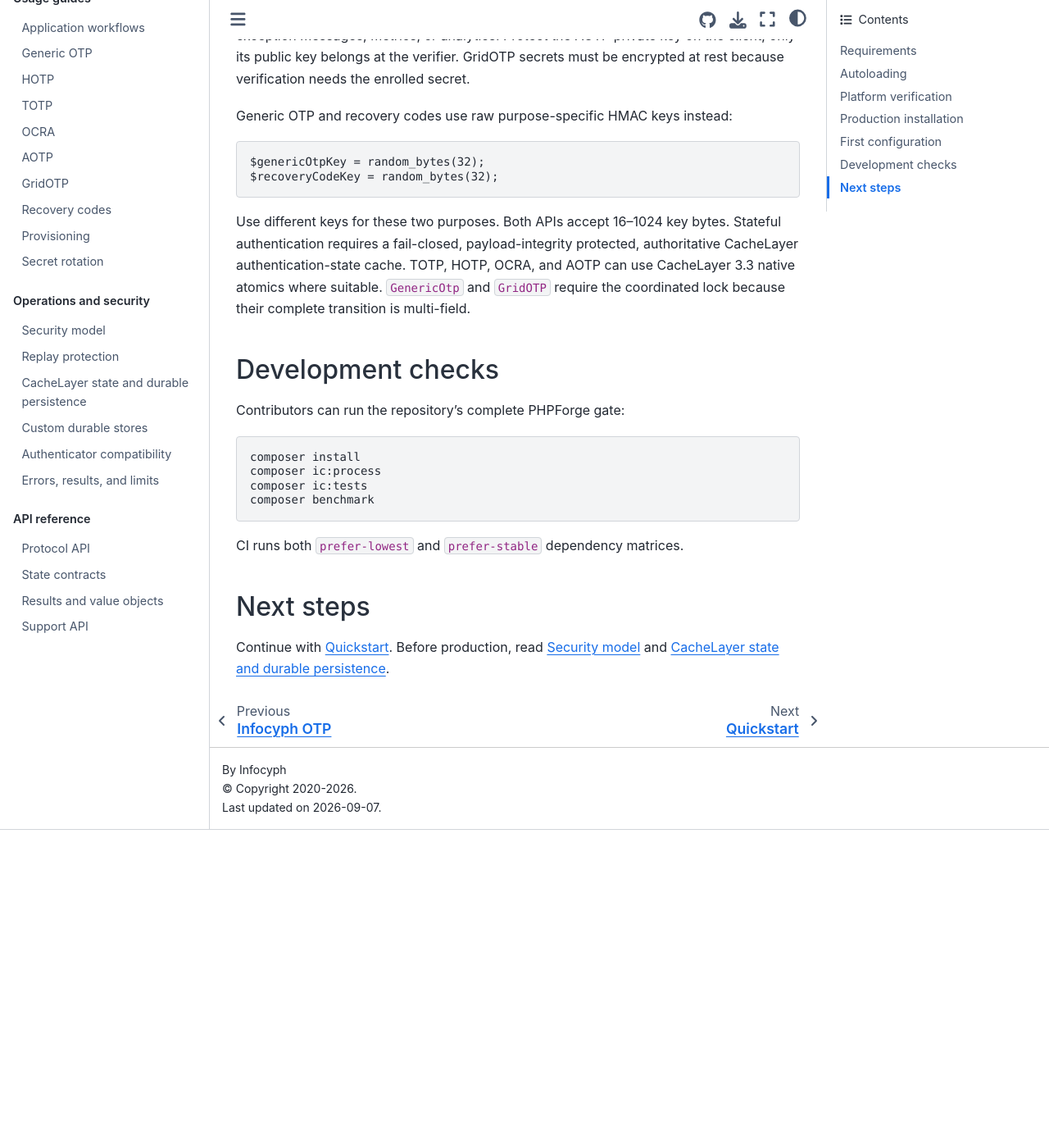
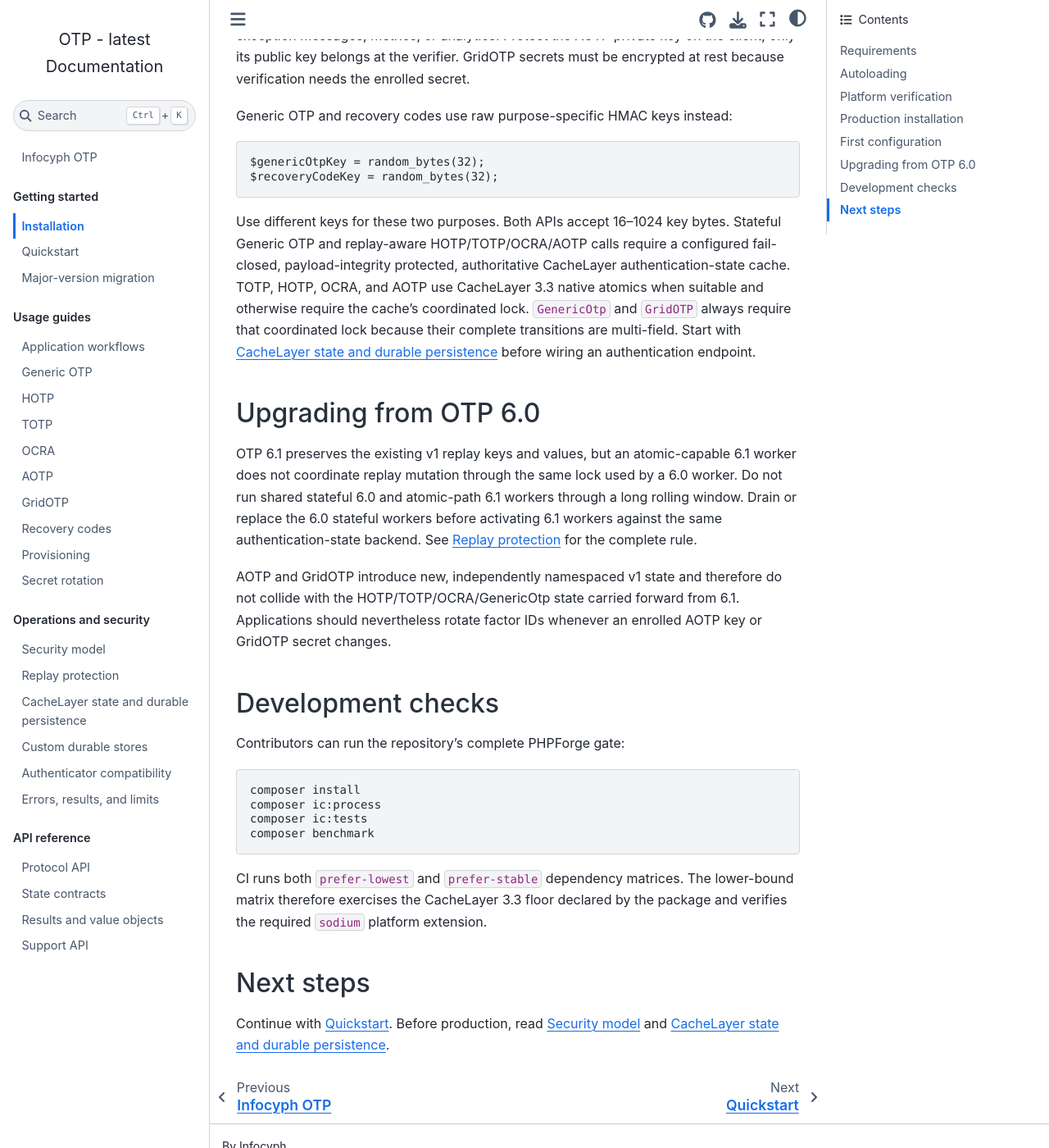
Before and after one commit to infocyph/OTP, a Sphinx documentation site: the page built from docs/getting-started/installation.rst, in a window 1280 px wide and 1400 px high, scrolled down 2157 px. Shown: the whole window at 82% size. Built offline with Sphinx 7.4.7 and the Sphinx Book theme 1.1.4, drawn with Linux system fonts in a browser that asks for light colours; before the commit the page ends 3169 px from its top, so only the background shows below that; some of the changed text lies outside the part shown.

Commit message:
docs: preserve 6.1 migration guidance for AOTP and GridOTP

```diff
--- a/docs/getting-started/installation.rst
+++ b/docs/getting-started/installation.rst
@@ -110,11 +110,28 @@
    $recoveryCodeKey = random_bytes(32);
 
 Use different keys for these two purposes. Both APIs accept 16–1024 key bytes.
-Stateful authentication requires a fail-closed, payload-integrity protected,
-authoritative CacheLayer authentication-state cache. TOTP, HOTP, OCRA, and AOTP
-can use CacheLayer 3.3 native atomics where suitable. ``GenericOtp`` and
-``GridOTP`` require the coordinated lock because their complete transition is
-multi-field.
+Stateful Generic OTP and replay-aware HOTP/TOTP/OCRA/AOTP calls require a
+configured fail-closed, payload-integrity protected, authoritative CacheLayer
+authentication-state cache. TOTP, HOTP, OCRA, and AOTP use CacheLayer 3.3 native
+atomics when suitable and otherwise require the cache's coordinated lock.
+``GenericOtp`` and ``GridOTP`` always require that coordinated lock because
+their complete transitions are multi-field. Start with :doc:`../guides/storage`
+before wiring an authentication endpoint.
+
+Upgrading from OTP 6.0
+----------------------
+
+OTP 6.1 preserves the existing v1 replay keys and values, but an atomic-capable
+6.1 worker does not coordinate replay mutation through the same lock used by a
+6.0 worker. Do not run shared stateful 6.0 and atomic-path 6.1 workers through a
+long rolling window. Drain or replace the 6.0 stateful workers before activating
+6.1 workers against the same authentication-state backend. See
+:doc:`../guides/replay-protection` for the complete rule.
+
+AOTP and GridOTP introduce new, independently namespaced v1 state and therefore
+do not collide with the HOTP/TOTP/OCRA/GenericOtp state carried forward from
+6.1. Applications should nevertheless rotate factor IDs whenever an enrolled
+AOTP key or GridOTP secret changes.
 
 Development checks
 ------------------
@@ -128,7 +145,9 @@
    composer ic:tests
    composer benchmark
 
-CI runs both ``prefer-lowest`` and ``prefer-stable`` dependency matrices.
+CI runs both ``prefer-lowest`` and ``prefer-stable`` dependency matrices. The
+lower-bound matrix therefore exercises the CacheLayer 3.3 floor declared by the
+package and verifies the required ``sodium`` platform extension.
 
 Next steps
 ----------
```
Also changed, not shown: other parts of docs/getting-started/installation.rst (+1 -1 lines).
